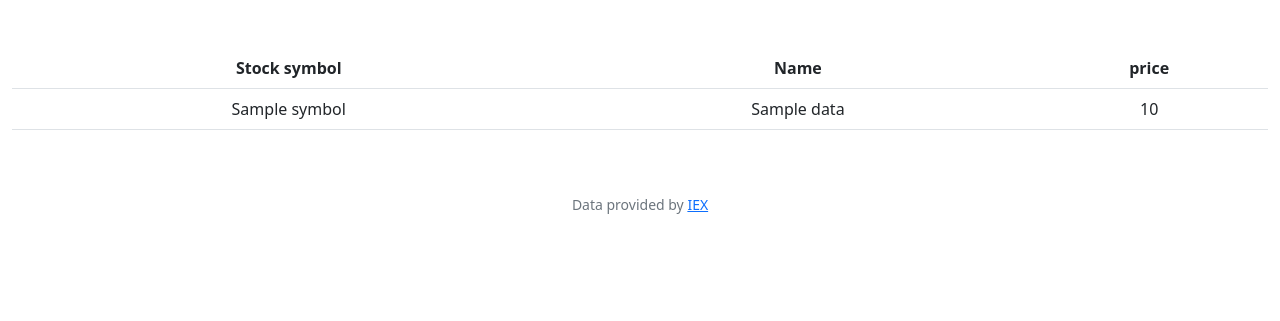
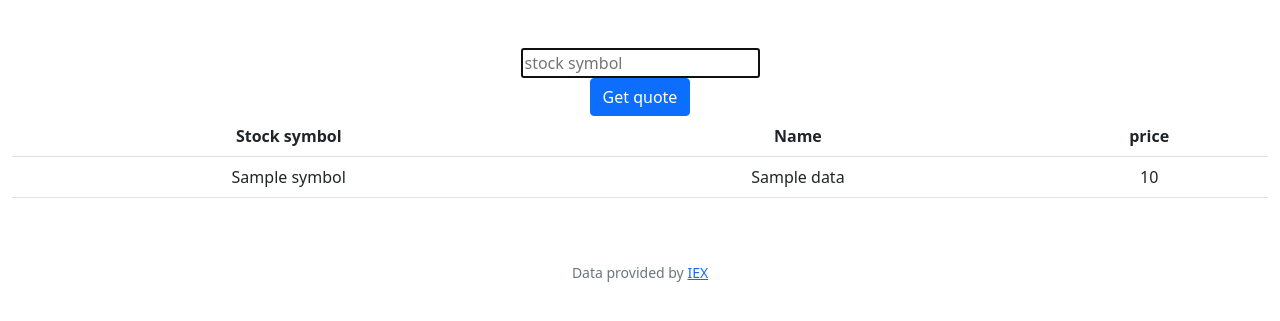
Before and after one commit to Florian-Katerndahl/cs50x-2023, a Flask app: template finance/templates/quoted.html in a window 1280 px wide. Shown: the part 76-397 px from the top of the page. Run offline with Flask 3, Linux system fonts and the light colour scheme; the template is opened without the code that fills it: most values are stand-ins (such as "Sample title", 1, 10 or a date in 2020); some libraries are stand-ins or nearby versions.

Commit message:
Sun, Feb 11, 2024, 1:27 PM +00:00

```diff
--- a/finance/static/styles.css
+++ b/finance/static/styles.css
@@ -21,7 +21,3 @@ nav .navbar-brand .green
 {
     color: #2e944b;
 }
-
-table {
-    margin: auto;
-}
--- a/finance/templates/quote.html
+++ b/finance/templates/quote.html
@@ -10,7 +10,7 @@ Get a quote
         <input type="text" name="quote" required placeholder="stock symbol" autofocus>
     </div>
     <div>
-        <button type="submit">Get quote</button>
+        <button type="submit" class="btn btn-primary">Get quote</button>
     </div>
 </form>
 {% endblock %}
--- a/finance/templates/quoted.html
+++ b/finance/templates/quoted.html
@@ -5,6 +5,15 @@ Get a quote
 {% endblock %}
 
 {% block main %}
+<form action="/quote" method="post">
+    <div>
+        <input type="text" name="quote" required placeholder="stock symbol" autofocus>
+    </div>
+    <div>
+        <button type="submit" class="btn btn-primary">Get quote</button>
+    </div>
+</form>
+
 <table class="table">
     <tr>
         <th>Stock symbol</th>
```
